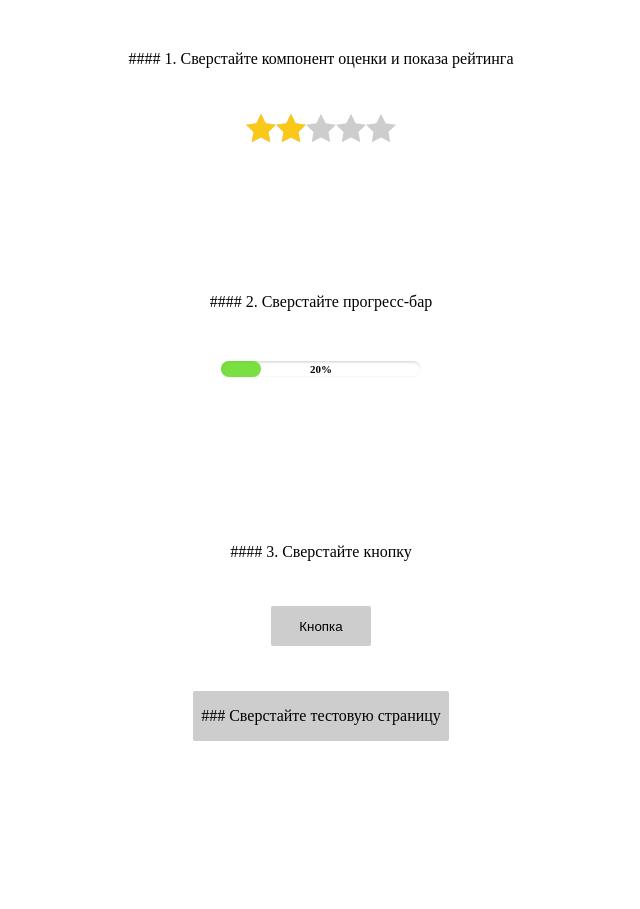
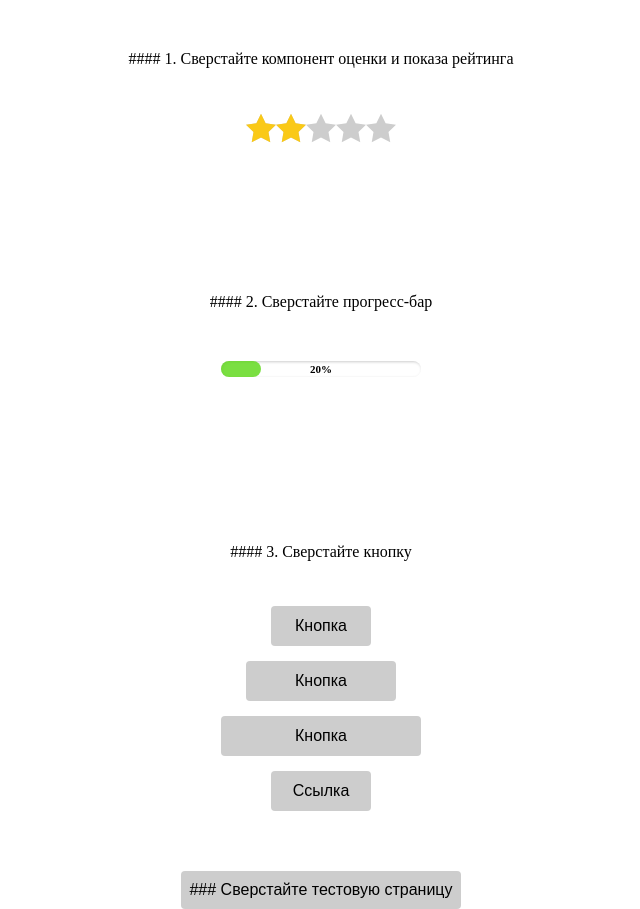
Before and after one commit to finnlega/testAcm, a website: page source/index.html in a window 1280 px wide. Shown: the whole page, without its empty margins (319-959 px from the left). Before the commit the page ends 800 px from the top, so only its background shows below. Drawn offline with nearby package versions, Linux system fonts and the light colour scheme; files that its build step writes are made by us from their sources.

Commit message:
добавляет универсальную кнопку

```diff
--- a/source/index.html
+++ b/source/index.html
@@ -43,10 +43,17 @@
 
           <div class="task-button">
             <span class="taks-button__title">#### 3. Сверстайте кнопку</span>
-            <button class="button button--small" type="button">Кнопка</button>
+            <div class="task-button__wrapper">
+              <button class="task-button__btn button button--small" type="button">Кнопка</button>
+              <div class="task-button__btn button button--medium" tabindex="0">Кнопка</div>
+              <input class="task-button__btn button button--large" type="button" value="Кнопка">
+              <a href="#" class="task-button__btn button button--small">Ссылка</a>
+            </div>
         </div>
+
             <!-- Переход на страницу формы -->
-        <a href="page.html" class="button button--large link">### Сверстайте тестовую страницу</a>
+
+        <a href="page.html" class="button button--big link">### Сверстайте тестовую страницу</a>
       </div>
 
 </body>
--- a/source/less/blocks/button.less
+++ b/source/less/blocks/button.less
@@ -12,28 +12,64 @@
   margin-bottom: 45px;
 }
 
+.task-button__wrapper {
+  display: flex;
+  flex-direction: column;
+  align-items: center;
+}
+
+.task-button__btn {
+  margin-bottom: 15px;
+}
+
 .button {
   display: flex;
   padding: 10px 8px;
   align-items: center;
   justify-content: center;
   border: none;
-  border-radius: 2px;
+  border-radius: 4px;
   cursor: pointer;
   background-color: #cdcdcd;
+  text-decoration: none;
+  color: #000000;
+  box-sizing: border-box;
+  font-size: 16px;
+  line-height: 18px;
+  font-weight: 400;
+  font-style: normal;
+  user-select: none;
+  font-family: "Arial", "Helvetica", sans-serif;
 
   &--small {
-    min-width: 100px;
+    width: 100px;
     height: 40px;
   }
 
   &--medium {
-    min-width: 150px;
-    height: 30px;
+    width: 150px;
+    height: 40px;
   }
 
   &--large {
-    min-width: 200px;
-    height: 30px;
+    width: 200px;
+    height: 40px;
+  }
+
+  &--big {
+    width: fit-content;
+  }
+
+  &:hover {
+    background-color: #4696d8;
+  }
+
+  &:focus {
+    background-color: #4696d8;
+  }
+
+  &:active {
+    background-color: #4696d8;
+    opacity: 0.5;
   }
 }
```
Also changed, not shown: source/page.html (+1 -1 lines).
